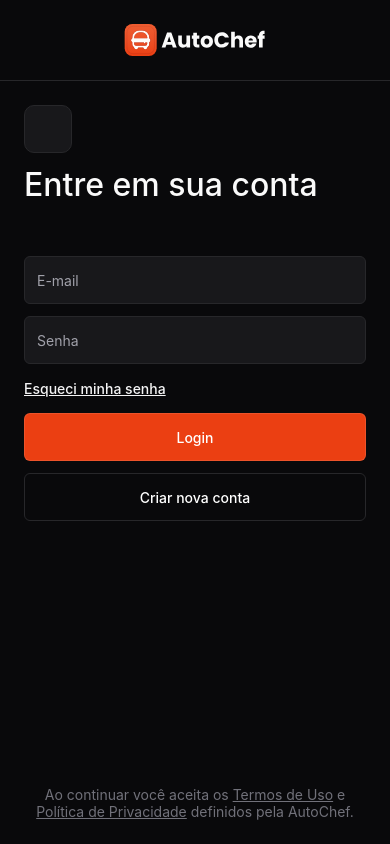
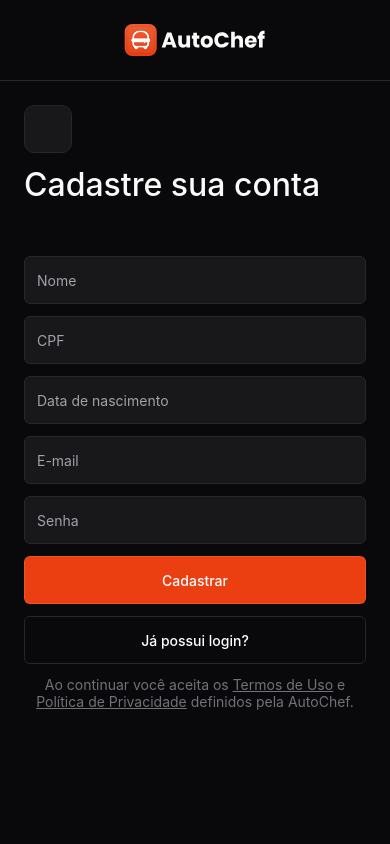
Before and after one commit to auto-chef/mobile, a React Native app: screen / in a window 390 px wide. Built offline with nearby package versions, Linux system fonts and the light colour scheme; some icons are missing.

Commit message:
feat: create signup screen

```diff
--- a/App.tsx
+++ b/App.tsx
@@ -1,12 +1,12 @@
 import { StatusBar, StyleSheet, View } from "react-native";
 
-import { SignInScreen } from "@/screens";
+import { SignUpScreen } from "@/screens";
 import { theme } from "@/styles";
 
 export default function App() {
   return (
     <View style={styles.container}>
-      <SignInScreen />
+      <SignUpScreen />
     </View>
   );
 }
--- /dev/null
+++ b/src/screens/auth/SignUp.tsx
@@ -0,0 +1,37 @@
+import { ScrollView, StyleSheet, View } from "react-native";
+
+import { Button, Header, Input, Terms } from "@/components";
+import { AuthTitle } from "./components";
+
+export function SignUpScreen() {
+  return (
+    <View style={styles.container}>
+      <Header />
+      <ScrollView>
+        <View style={styles.content}>
+          <AuthTitle title="Cadastre sua conta" />
+          <Input placeholder="Nome" />
+          <Input placeholder="CPF" keyboardType="numeric" />
+          <Input placeholder="Data de nascimento" />
+          <Input placeholder="E-mail" keyboardType="email-address" />
+          <Input placeholder="Senha" secureTextEntry />
+          <Button>Cadastrar</Button>
+          <Button variant="secondary">Já possui login?</Button>
+          <Terms />
+        </View>
+      </ScrollView>
+    </View>
+  );
+}
+
+const styles = StyleSheet.create({
+  container: {
+    flex: 1,
+  },
+  content: {
+    flex: 1,
+    gap: 12,
+
+    padding: 24,
+  },
+});
--- a/src/screens/auth/index.ts
+++ b/src/screens/auth/index.ts
@@ -1,2 +1,3 @@
 export * from "./SignIn";
+export * from "./SignUp";
 export * from "./Welcome";
```
